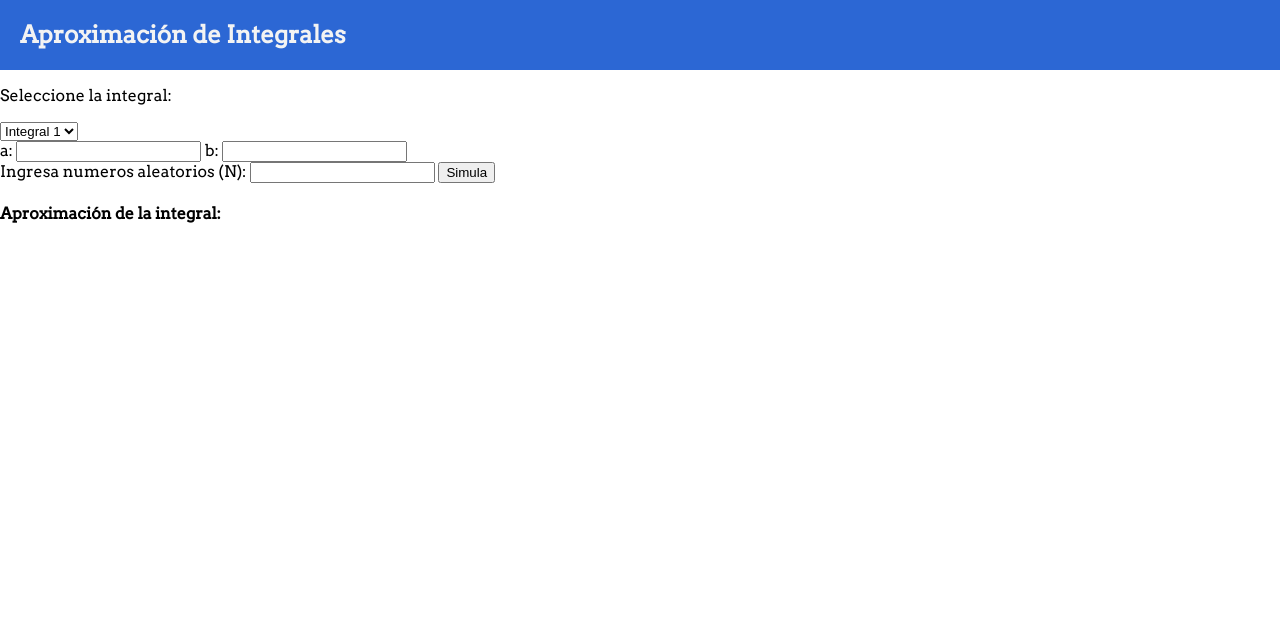
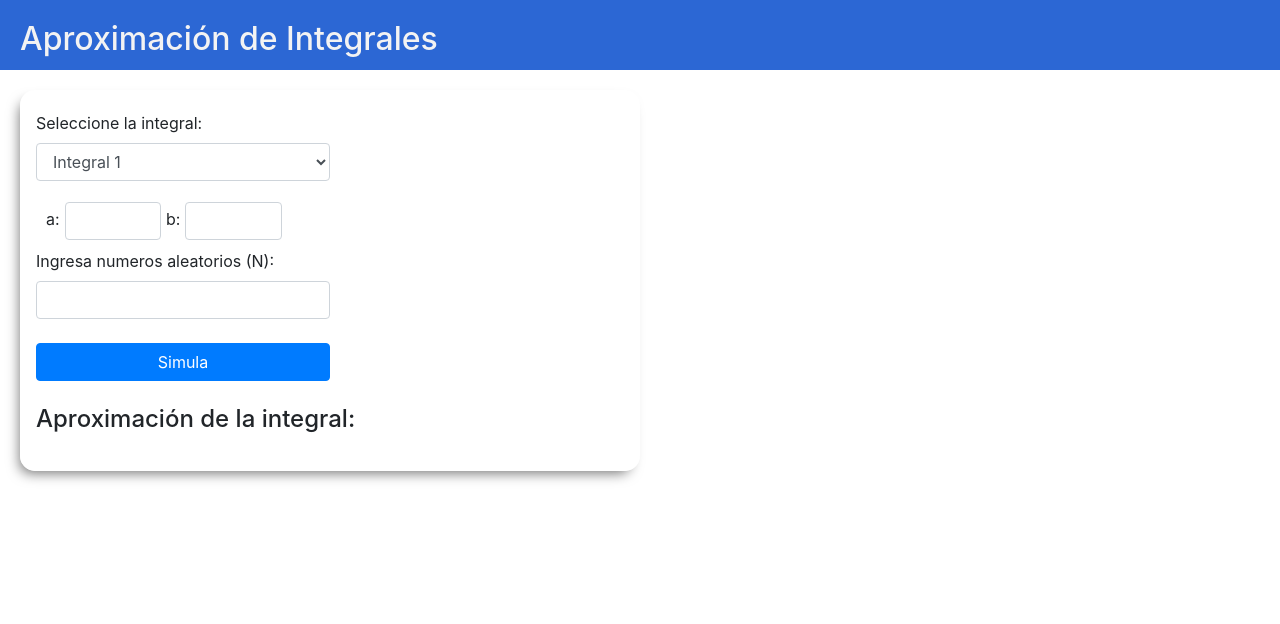
Before and after one commit to juanM20/Analisis-de-Algoritmos, a plain HTML site: page Practica2/Integrales_MC/index.html in a window 1280 px wide. Drawn offline with nearby package versions, Linux system fonts and the light colour scheme.

Commit message:
Estilos de archivo MC integrales

```diff
--- a/Practica2/Integrales_MC/index.html
+++ b/Practica2/Integrales_MC/index.html
@@ -8,6 +8,14 @@
     <link href="https://fonts.googleapis.com/css?family=Arvo&display=swap" rel="stylesheet">
     <link rel="stylesheet" href="styles.css">
 
+    <!-- Latest compiled and minified CSS -->
+    <link rel="stylesheet" href="https://maxcdn.bootstrapcdn.com/bootstrap/4.4.1/css/bootstrap.min.css">
+    <!-- jQuery library -->
+    <script src="https://ajax.googleapis.com/ajax/libs/jquery/3.4.1/jquery.min.js"></script>
+    <!-- Popper JS -->
+    <script src="https://cdnjs.cloudflare.com/ajax/libs/popper.js/1.16.0/umd/popper.min.js"></script>
+    <!-- Latest compiled JavaScript -->
+    <script src="https://maxcdn.bootstrapcdn.com/bootstrap/4.4.1/js/bootstrap.min.js"></script>
 </head>
 <body>
 
@@ -16,10 +24,10 @@
     </header>
 
     <div class="main">
-        <div class="opciones">
-            <div class="integrales-opc">
-                <p>Seleccione la integral:</p>
-                <select name="Integrales" id="Integrales">
+        <div class="opciones col-md-6">
+            <div class="integrales-opc form-group">
+                <label>Seleccione la integral:</label>
+                <select class="form-control col-md-6" name="Integrales" id="Integrales">
                     <option value="F1">Integral 1</option>
                     <option value="F2">Integral 2</option>
                     <option value="F3">Integral 3</option>
@@ -29,15 +37,17 @@
             </div>
             <div class="rangos">
                 <label for="a">a: </label>
-                <input type="text" id="a">
+                <input type="text" class="form-control col-md-2" id="a">
                 <label for="b">b: </label>
-                <input type="text" id="b">
+                <input type="text" class="form-control col-md-2" id="b">
             </div>
             <div class="numeros-aleatorios">
                 <label for="">Ingresa numeros aleatorios (N): </label>
-                <input type="text" id="numeros_aleatorios">
-                <button id="simulacion">Simula</button>
+                <input type="text" class="form-control col-md-6" id="numeros_aleatorios">
+                <br>
+                <button id="simulacion" class="btn btn-primary col-md-6">Simula</button>
             </div>
+            <br>
             <div class="Resultado">
                 <h4>Aproximación de la integral: </h4>
                 <p id="Resultado"></p>
--- a/Practica2/Integrales_MC/styles.css
+++ b/Practica2/Integrales_MC/styles.css
@@ -18,3 +18,30 @@ header h2 {
     padding: 20px;
     color: #f3f3f3;
 }
+
+.main {
+    display: flex;
+    flex-direction: column;
+    padding: 20px;
+}
+
+.opciones {
+    display: flex;
+    flex-direction: column;
+    padding: 20px;
+    border: 1px solid white;
+    border-radius: 15px;
+    box-shadow: -5px 7px 13px -5px rgba(0,0,0,0.56);
+}
+
+
+
+.rangos {
+    display: flex;
+    flex-direction: row;
+    margin: 5px
+}
+
+.rangos label {
+    padding: 5px;
+}
```
